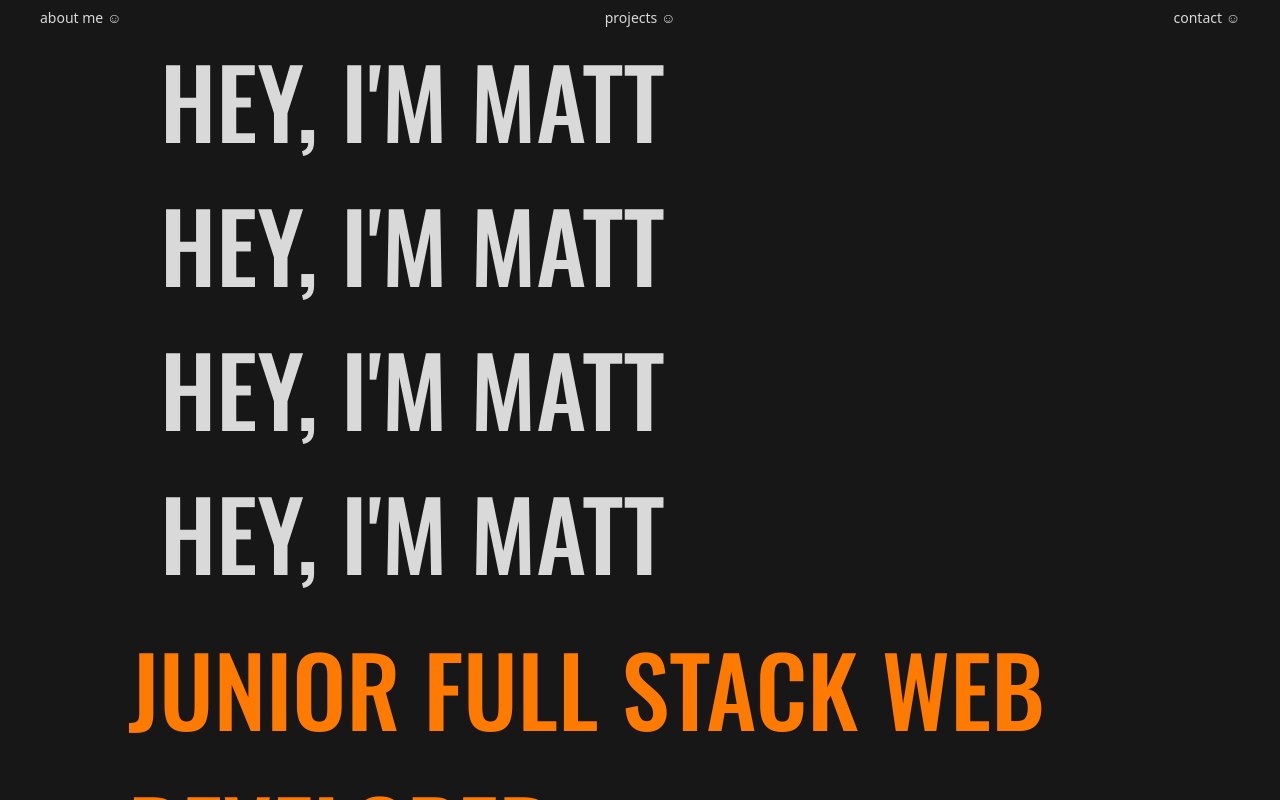
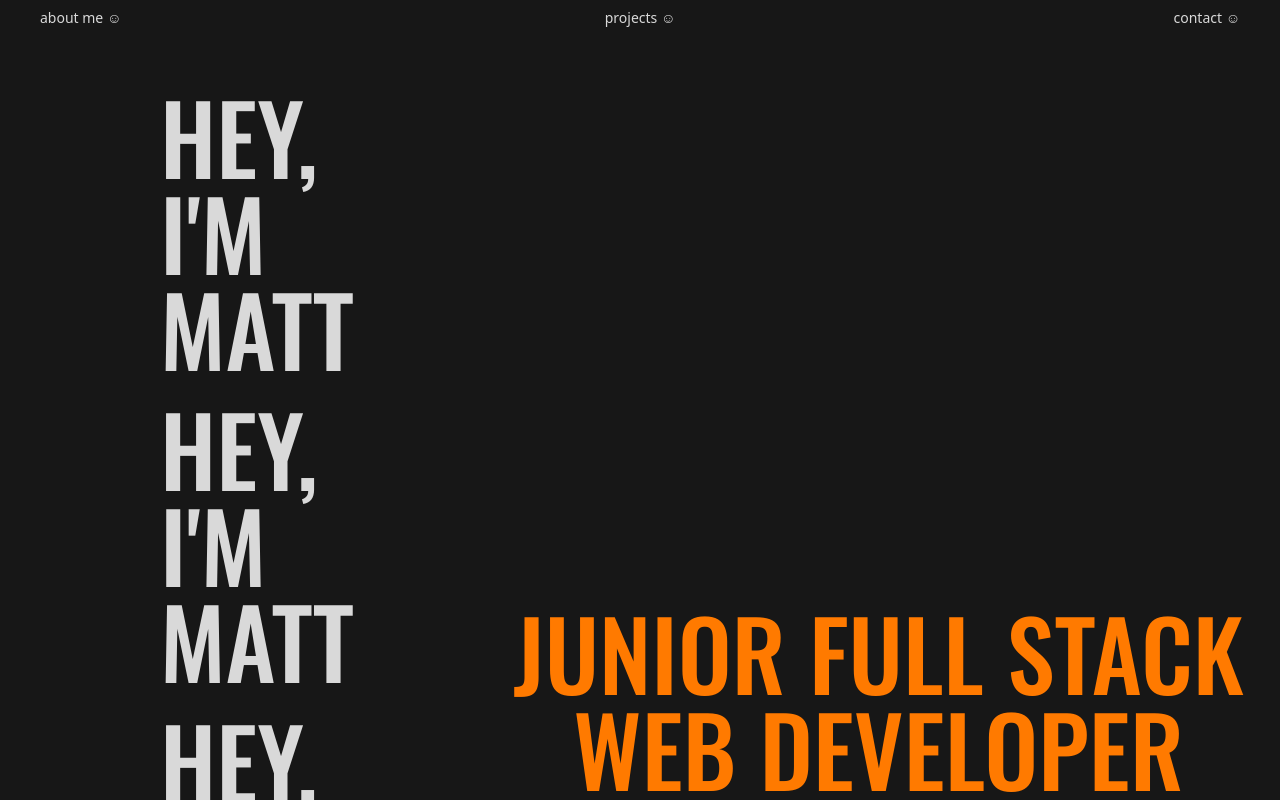
Before and after one commit to Matt-bryant21/2024portfolio, a React (Vite) app in the folder Portfolio/: page / in a window 1280 px wide. Shown: the top 800 px of the page. Built offline with nearby package versions, Linux system fonts and the light colour scheme.

Commit message:
animations testing

```diff
--- a/Portfolio/package.json
+++ b/Portfolio/package.json
@@ -12,7 +12,8 @@
   "dependencies": {
     "react": "^18.2.0",
     "react-dom": "^18.2.0",
-    "react-router-dom": "^6.22.2"
+    "react-router-dom": "^6.22.2",
+    "three": "^0.162.0"
   },
   "devDependencies": {
     "@types/react": "^18.2.56",
--- /dev/null
+++ b/Portfolio/src/components/Animation.jsx
@@ -0,0 +1,67 @@
+import * as THREE from "three";
+import React, { useEffect } from "react";
+
+const Animation = () => {
+  useEffect(() => {
+    const scene = new THREE.Scene();
+    scene.background = new THREE.Color(0x171717);
+    const camera = new THREE.PerspectiveCamera(75, window.innerWidth / window.innerHeight, 0.1, 1000);
+    const renderer = new THREE.WebGLRenderer({
+      canvas: document.querySelector("#bg"),
+    });
+
+    renderer.setPixelRatio(window.devicePixelRatio);
+    renderer.setSize(window.innerWidth, window.innerHeight);
+    camera.position.setZ(30);
+
+    // Handle window resize
+    function handleResize() {
+      const width = window.innerWidth;
+      const height = window.innerHeight;
+      renderer.setSize(width, height);
+      camera.aspect = width / height;
+      camera.updateProjectionMatrix();
+    }
+    window.addEventListener("resize", handleResize);
+
+    // Add lighting
+    const ambientLight = new THREE.AmbientLight(0xffffff, 0.4);
+    scene.add(ambientLight);
+
+    const pointLight = new THREE.PointLight(0xffffff);
+      pointLight.position.set(5, 5, 5);
+      scene.add(pointLight);
+
+
+    const geometry = new THREE.TorusGeometry(10, 3, 16, 100);
+    const material = new THREE.MeshStandardMaterial({ color: 0xb66ff });
+    const torus = new THREE.Mesh(geometry, material);
+
+    scene.add(torus);
+
+    let animationFrameId;
+
+    function animate() {
+      animationFrameId = requestAnimationFrame(animate);
+      torus.rotation.x += 0.01;
+      torus.rotation.y += 0.01;
+      renderer.render(scene, camera);
+    }
+
+    animate();
+
+    return () => {
+      cancelAnimationFrame(animationFrameId);
+      window.removeEventListener("resize", handleResize);
+    };
+  }, []);
+
+  return (
+    <div>
+      <canvas id="bg"></canvas>
+      Animation
+    </div>
+  );
+};
+
+export default Animation;
--- a/Portfolio/src/components/App.jsx
+++ b/Portfolio/src/components/App.jsx
@@ -7,6 +7,7 @@ import Projects from "./Projects";
 import Contact from "./Contact";
 import Navbar from "./Navbar";
 import Footer from "./Footer";
+import Animation from "./Animation";
 
 function App() {
   return (
@@ -17,6 +18,7 @@ function App() {
         <Route path="/aboutme" element={<AboutMe />} />
         <Route path="/projects" element={<Projects />} />
         <Route path="/contact" element={<Contact />} />
+        <Route path="/anim" element={<Animation />} />
       </Routes>
       <Footer />
     </Router>
--- a/Portfolio/src/components/Homepage.jsx
+++ b/Portfolio/src/components/Homepage.jsx
@@ -1,22 +1,17 @@
-// eslint-disable-next-line no-unused-vars
 import React from "react";
 
 const Homepage = () => {
   return (
     <>
-      <div className="flex flex-col">
-        <div className="flex sm:justify-center xl:justify-start ml-40">
-          <div className="flex flex-col justif-center items-center">
-            <h1>HEY, I&apos;M MATT</h1>
-            <h1>HEY, I&apos;M MATT</h1>
-            <h1>HEY, I&apos;M MATT</h1>
-            <h1>HEY, I&apos;M MATT</h1>
-          </div>
+      <div className="flex flex-col items-center justify-center sm:justify-start sm:flex-row xl:ml-40">
+        <div className="flex flex-col justify-center items-center my-12 sm:ml-0 sm:mr-8">
+          <h1 className="text-5xl sm:text-6xl md:text-7xl lg:text-8xl xl:text-8xl my-3">HEY, I&apos;M MATT</h1>
+          <h1 className="text-5xl sm:text-6xl md:text-7xl lg:text-8xl xl:text-8xl my-3">HEY, I&apos;M MATT</h1>
+          <h1 className="text-5xl sm:text-6xl md:text-7xl lg:text-8xl xl:text-8xl my-3">HEY, I&apos;M MATT</h1>
+          <h1 className="text-5xl sm:text-6xl md:text-7xl lg:text-8xl xl:text-8xl my-3">HEY, I&apos;M MATT</h1>
         </div>
-        <div className="flex justify-center items-center">
-          <div className="flex flex-col justify-center items-center px-32 py-3 mb-16">
-            <h2>JUNIOR FULL STACK WEB DEVELOPER</h2>
-          </div>
+        <div className="flex flex-row justify-center items-center px-4 py-3 mb-16 sm:mb-0">
+          <h2 className="text-center text-6xl sm:text-5xl md:text-6xl lg:text-7xl xl:text-8xl">JUNIOR FULL STACK WEB DEVELOPER</h2>
         </div>
       </div>
     </>
--- a/Portfolio/src/index.css
+++ b/Portfolio/src/index.css
@@ -1,4 +1,4 @@
-@import url('https://fonts.googleapis.com/css2?family=Inter:wght@100..900&family=Open+Sans:ital,wght@0,300..800;1,300..800&family=Oswald:wght@200..700&family=Roboto:ital,wght@0,100;0,300;0,400;0,500;0,700;0,900;1,100;1,300;1,400;1,500;1,700;1,900&display=swap');
+@import url("https://fonts.googleapis.com/css2?family=Inter:wght@100..900&family=Open+Sans:ital,wght@0,300..800;1,300..800&family=Oswald:wght@200..700&family=Roboto:ital,wght@0,100;0,300;0,400;0,500;0,700;0,900;1,100;1,300;1,400;1,500;1,700;1,900&display=swap");
 
 @tailwind base;
 @tailwind components;
@@ -10,26 +10,32 @@
   box-sizing: border-box;
 }
 
+canvas {
+    position: fixed;
+    top: 0;
+    left: 0;
+}
+
 body {
   background-color: #171717;
 }
 
 h1 {
-    font-family: 'Oswald', sans-serif;
+  font-family: "Oswald", sans-serif;
   font-weight: 500;
-    font-size: 6rem;
+  font-size: 3rem;
   color: #d9d9d9;
 }
 
 h2 {
-    font-family: 'Oswald', sans-serif;
+  font-family: "Oswald", sans-serif;
   font-weight: 500;
-    font-size: 6rem;
-    color: #FF7A00;
+  font-size: 3rem;
+  color: #ff7a00;
 }
 
 li {
-    font-family: 'Inter', sans-serif;
+  font-family: "Inter", sans-serif;
   font-weight: 200;
   font-size: 1rem;
   color: #d9d9d9;
```
Also changed, not shown: 1 other file (tests, documents, lock files or other folders). Lines whose indentation alone changed are shown as unchanged.
